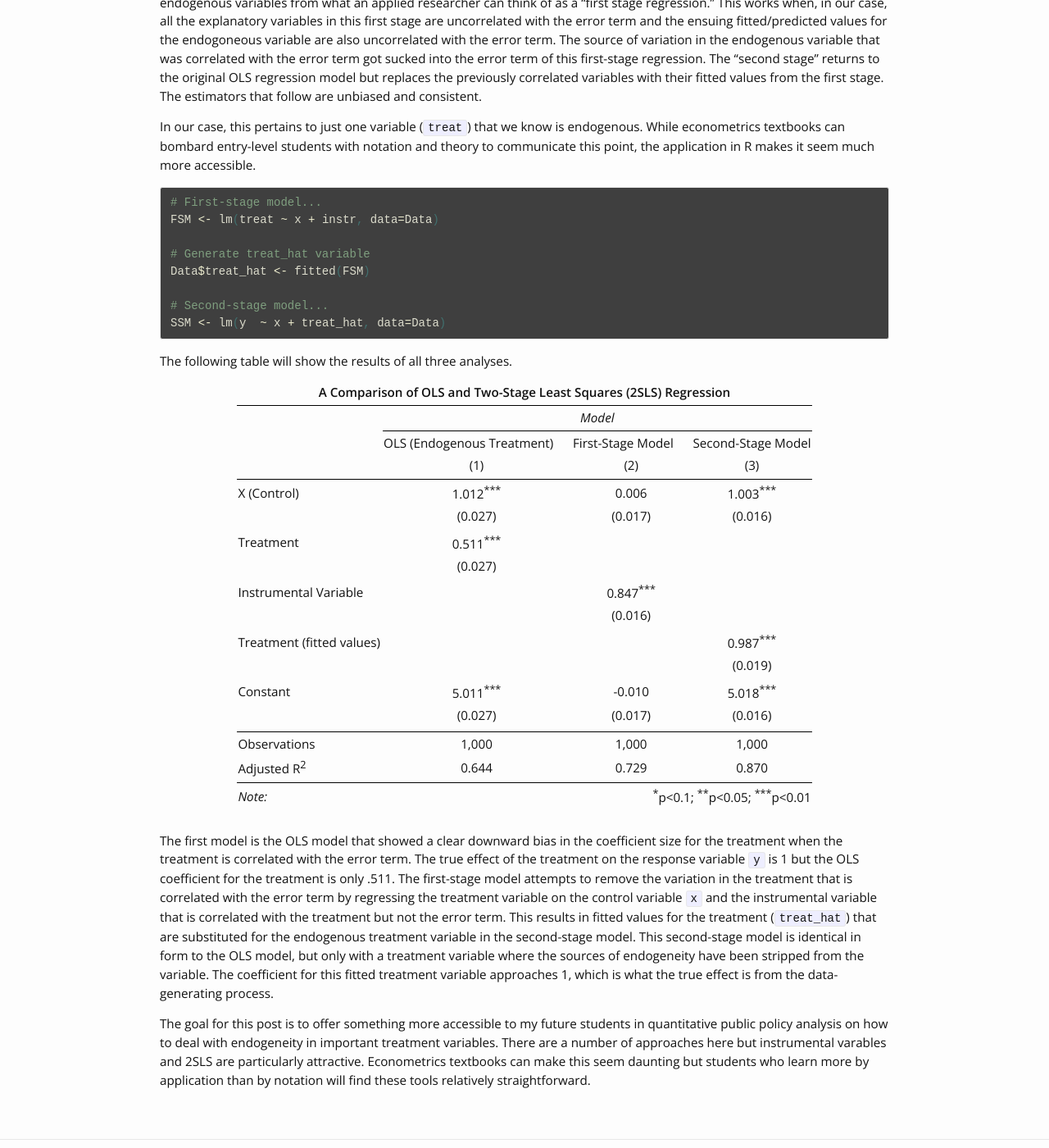
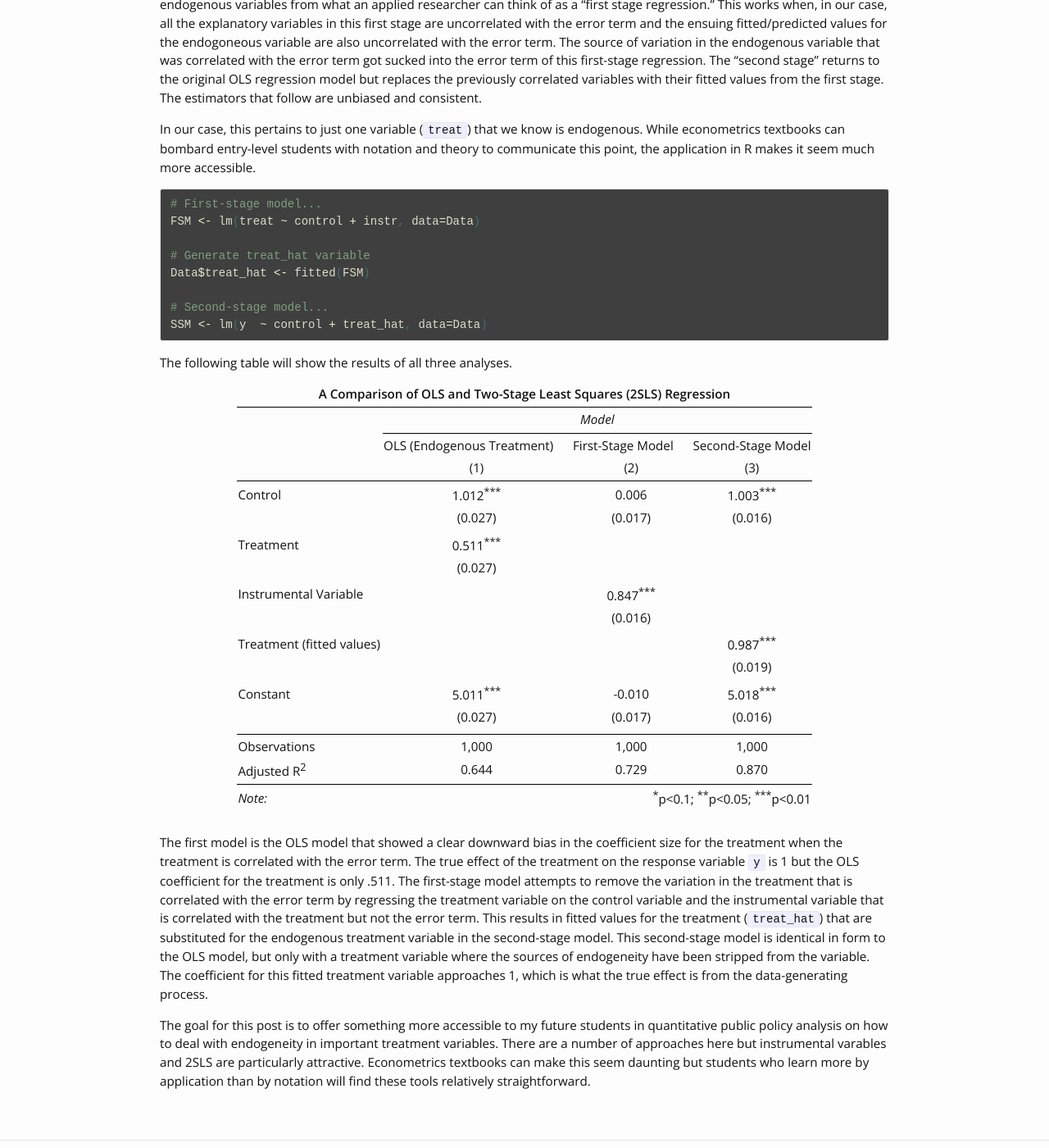
Before and after one commit to svmiller/svmiller.github.io, a Jekyll site: the page built from _posts/2019-09-11-instrumental-variables-2sls.md, in a window 1280 px wide and 1400 px high, scrolled down 2753 px. Shown: the whole window at 82% size. Built offline with Jekyll 4.4.1, drawn with Linux system fonts in a browser that asks for light colours; nearby versions of some CDN libraries; some web fonts are replaced; comment, search, counter and statistics services are not loaded; some of the changed text lies outside the part shown.

Commit message:
convert x into control for clarity

````diff
--- a/_posts/2019-09-11-instrumental-variables-2sls.md
+++ b/_posts/2019-09-11-instrumental-variables-2sls.md
@@ -23,11 +23,11 @@ I'll be teaching a quantitative public policy analysis class for [Clemson Univer
 
 There will have to be some discussion of endogeneity. Yes, that "E-word" is one that is easy to use to dismiss someone's research. It's so easy that invoking it may come across as a signal of laziness or contempt. Still, it's an important topic the extent to which an endogenous treatment variable for a quantitative policy analysis can influence the kind of precision we want to communicate about treatment effects. After all, endogeneity emerges when a treatment is correlated with the error term and it's ideal to address that in a regression framework. This post will offer an illustration of how to do that with an instrumental variable and a two-stage least squares (2SLS) regression.
 
-First, let's build a correlation matrix that communicates correlations among four types of variables. The first, `x` is a standard statistical control that is not terribly interesting to us as researchers but we'll include it anyway for a multiple regression. `treat` is the treatment of interest to us and `instr` is a possible instrument for `treat` that we have in the data. `e` is the error term.
+First, let's build a correlation matrix that communicates correlations among four types of variables. The first, `control`, is a standard statistical control that is not terribly interesting to us as researchers but we'll include it anyway for a multiple regression. `treat` is the treatment of interest to us and `instr` is a possible instrument for `treat` that we have in the data. `e` is the error term.
 
 
 ```r
-vars = c("x", "treat", "instr", "e")
+vars = c("control", "treat", "instr", "e")
 Correlations <- matrix(cbind(1, 0.001, 0.001, 0.001,
                              0.001, 1, 0.85, -0.5,
                              0.001, 0.85, 1, 0.001,
@@ -35,7 +35,7 @@ Correlations <- matrix(cbind(1, 0.001, 0.001, 0.001,
 rownames(Correlations) <- colnames(Correlations) <- vars
 ```
 
-The specified correlation matrix suggests the following relationships. First, `x` is fundamentally uncorrelated with anything else. Its correlations with the treatment variable, the potential instrument, and the errors are only .001. As a result, we are not too interested in this variable for the sake of this exercise. Second, the correlation between the treatment variable (`treat`) and the errors is -.5. This implies there is a fairly large---however imprecise that language is---negative correlation between the treatment variable that most concerns us and the error term. This makes the treatment endogenous to the errors. Third, the correlation between the treatment variable and the potential instrument is strong; a correlation of .85 is a strong positive relationship. Finally, the correlation between the instrumental variable and the errors is only .001. That means that instrumental variable (`instr`) satisfies the [exclusion restriction](https://stats.stackexchange.com/questions/281323/instrumental-variable-exclusion-restriction); it will only affect the outcome through the treatment variable (`treat`).
+The specified correlation matrix suggests the following relationships. First, `control` is fundamentally uncorrelated with anything else. Its correlations with the treatment variable, the potential instrument, and the errors are only .001. As a result, we are not too interested in this variable for the sake of this exercise. Second, the correlation between the treatment variable (`treat`) and the errors is -.5. This implies there is a fairly large---however imprecise that language is---negative correlation between the treatment variable that most concerns us and the error term. This makes the treatment endogenous to the errors. Third, the correlation between the treatment variable and the potential instrument is strong; a correlation of .85 is a strong positive relationship. Finally, the correlation between the instrumental variable and the errors is only .001. That means that instrumental variable (`instr`) satisfies the [exclusion restriction](https://stats.stackexchange.com/questions/281323/instrumental-variable-exclusion-restriction); it will only affect the outcome through the treatment variable (`treat`).
 
 We can generate some fake data to illustrate these correlations, though this exercise requires some Cholesky decomposition and more matrix-related stuff than I enjoy doing with data.
 
@@ -64,22 +64,22 @@ The actual correlation matrix of the simulated data corresponds well enough with
 <center>
 
 <table style="text-align:center"><caption><strong>A Correlation Matrix of the Data</strong></caption>
-<tr><td colspan="5" style="border-bottom: 1px solid black"></td></tr><tr><td style="text-align:left"></td><td>X</td><td>Treatment</td><td>Instrument</td><td>e</td></tr>
-<tr><td colspan="5" style="border-bottom: 1px solid black"></td></tr><tr><td style="text-align:left">X</td><td>1</td><td>0.020</td><td>0.016</td><td>0.003</td></tr>
+<tr><td colspan="5" style="border-bottom: 1px solid black"></td></tr><tr><td style="text-align:left"></td><td>Control</td><td>Treatment</td><td>Instrument</td><td>e</td></tr>
+<tr><td colspan="5" style="border-bottom: 1px solid black"></td></tr><tr><td style="text-align:left">Control</td><td>1</td><td>0.020</td><td>0.016</td><td>0.003</td></tr>
 <tr><td style="text-align:left">Treatment</td><td>0.020</td><td>1</td><td>0.854</td><td>-0.502</td></tr>
 <tr><td style="text-align:left">Instrument</td><td>0.016</td><td>0.854</td><td>1</td><td>-0.011</td></tr>
 <tr><td style="text-align:left">e</td><td>0.003</td><td>-0.502</td><td>-0.011</td><td>1</td></tr>
 <tr><td colspan="5" style="border-bottom: 1px solid black"></td></tr></table>
 <br /></center>
 
-Let's further assume that there is some outcome `y` that is a linear function some slope-intercept (or "constant") + `x`, `treat`, and the error term `e`. Such that:
+Let's further assume that there is some outcome `y` that is a linear function some slope-intercept (or "constant") + `control`, `treat`, and the error term `e`. Such that:
 
 
 ```r
-Data$y <- with(Data, 5 + 1*x + 1*treat + e)
+Data$y <- with(Data, 5 + 1*control + 1*treat + e)
 ```
 
-In other words, the true underlying effect of `x` and `treat` on the outcome `y` is 1 and the estimated value of `y` when all other parameters are at 0 is 5. A simple ordinary least squares model (i.e. `M1 <- lm(y ~ x + treat, data=Data)`) would produce the following results.
+In other words, the true underlying effect of `control` and `treat` on the outcome `y` is 1 and the estimated value of `y` when all other parameters are at 0 is 5. A simple ordinary least squares model (i.e. `M1 <- lm(y ~ control + treat, data=Data)`) would produce the following results.
 
 <center>
 
@@ -87,7 +87,7 @@ In other words, the true underlying effect of `x` and `treat` on the outcome `y`
 <tr><td colspan="2" style="border-bottom: 1px solid black"></td></tr><tr><td style="text-align:left"></td><td><em>Dependent variable:</em></td></tr>
 <tr><td></td><td colspan="1" style="border-bottom: 1px solid black"></td></tr>
 <tr><td style="text-align:left"></td><td>Y (Outcome)</td></tr>
-<tr><td colspan="2" style="border-bottom: 1px solid black"></td></tr><tr><td style="text-align:left">X (Control)</td><td>1.012<sup>***</sup></td></tr>
+<tr><td colspan="2" style="border-bottom: 1px solid black"></td></tr><tr><td style="text-align:left">Control</td><td>1.012<sup>***</sup></td></tr>
 <tr><td style="text-align:left"></td><td>(0.027)</td></tr>
 <tr><td style="text-align:left"></td><td></td></tr>
 <tr><td style="text-align:left">Treatment</td><td>0.511<sup>***</sup></td></tr>
@@ -114,13 +114,13 @@ In our case, this pertains to just one variable (`treat`) that we know is endoge
 
 ```r
 # First-stage model...
-FSM <- lm(treat ~ x + instr, data=Data)
+FSM <- lm(treat ~ control + instr, data=Data)
 
 # Generate treat_hat variable
 Data$treat_hat <- fitted(FSM)
 
 # Second-stage model...
-SSM <- lm(y  ~ x + treat_hat, data=Data)
+SSM <- lm(y  ~ control + treat_hat, data=Data)
 ```
 
 The following table will show the results of all three analyses.
@@ -132,7 +132,7 @@ The following table will show the results of all three analyses.
 <tr><td></td><td colspan="3" style="border-bottom: 1px solid black"></td></tr>
 <tr><td style="text-align:left"></td><td>OLS (Endogenous Treatment)&nbsp;&nbsp;&nbsp;&nbsp;&nbsp;</td><td>First-Stage Model&nbsp;&nbsp;&nbsp;&nbsp;&nbsp;</td><td>Second-Stage Model</td></tr>
 <tr><td style="text-align:left"></td><td>(1)</td><td>(2)</td><td>(3)</td></tr>
-<tr><td colspan="4" style="border-bottom: 1px solid black"></td></tr><tr><td style="text-align:left">X (Control)</td><td>1.012<sup>***</sup></td><td>0.006</td><td>1.003<sup>***</sup></td></tr>
+<tr><td colspan="4" style="border-bottom: 1px solid black"></td></tr><tr><td style="text-align:left">Control</td><td>1.012<sup>***</sup></td><td>0.006</td><td>1.003<sup>***</sup></td></tr>
 <tr><td style="text-align:left"></td><td>(0.027)</td><td>(0.017)</td><td>(0.016)</td></tr>
 <tr><td style="text-align:left"></td><td></td><td></td><td></td></tr>
 <tr><td style="text-align:left">Treatment</td><td>0.511<sup>***</sup></td><td></td><td></td></tr>
@@ -154,6 +154,6 @@ The following table will show the results of all three analyses.
 </table>
 <br /></center>
 
-The first model is the OLS model that showed a clear downward bias in the coefficient size for the treatment when the treatment is correlated with the error term. The true effect of the treatment on the response variable `y` is 1 but the OLS coefficient for the treatment is only .511. The first-stage model attempts to remove the variation in the treatment that is correlated with the error term by regressing the treatment variable on the control variable `x` and the instrumental variable that is correlated with the treatment but not the error term. This results in fitted values for the treatment (`treat_hat`) that are substituted for the endogenous treatment variable in the second-stage model. This second-stage model is identical in form to the OLS model, but only with a treatment variable where the sources of endogeneity have been stripped from the variable. The coefficient for this fitted treatment variable approaches 1, which is what the true effect is from the data-generating process.
+The first model is the OLS model that showed a clear downward bias in the coefficient size for the treatment when the treatment is correlated with the error term. The true effect of the treatment on the response variable `y` is 1 but the OLS coefficient for the treatment is only .511. The first-stage model attempts to remove the variation in the treatment that is correlated with the error term by regressing the treatment variable on the control variable and the instrumental variable that is correlated with the treatment but not the error term. This results in fitted values for the treatment (`treat_hat`) that are substituted for the endogenous treatment variable in the second-stage model. This second-stage model is identical in form to the OLS model, but only with a treatment variable where the sources of endogeneity have been stripped from the variable. The coefficient for this fitted treatment variable approaches 1, which is what the true effect is from the data-generating process.
 
 The goal for this post is to offer something more accessible to my future students in quantitative public policy analysis on how to deal with endogeneity in important treatment variables. There are a number of approaches here but instrumental varables and 2SLS are particularly attractive. Econometrics textbooks can make this seem daunting but students who learn more by application than by notation will find these tools relatively straightforward.
````
Also changed, not shown: _source/2019-09-11-instrumental-variables-2sls.Rmd (+14 -14 lines).
